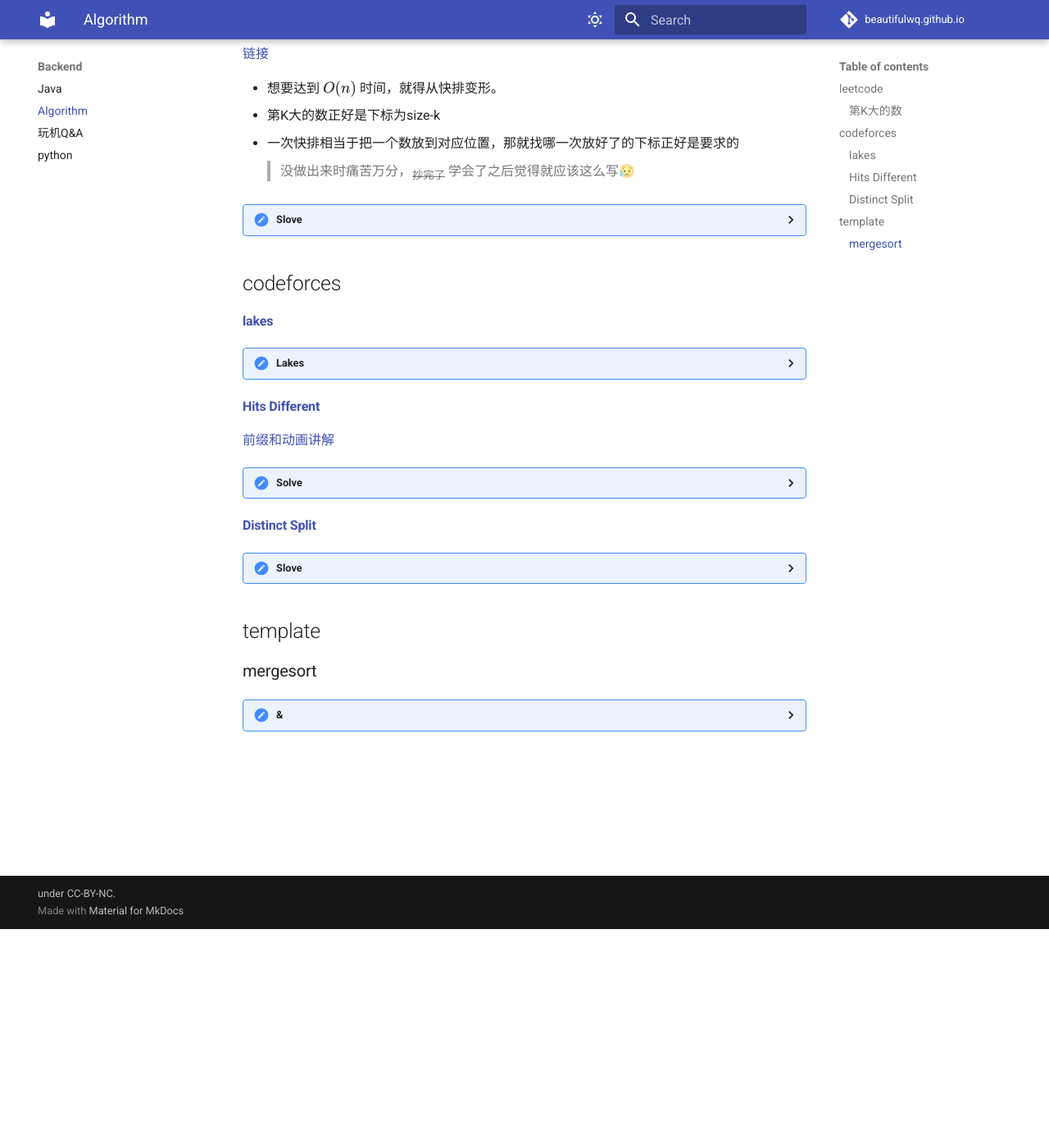
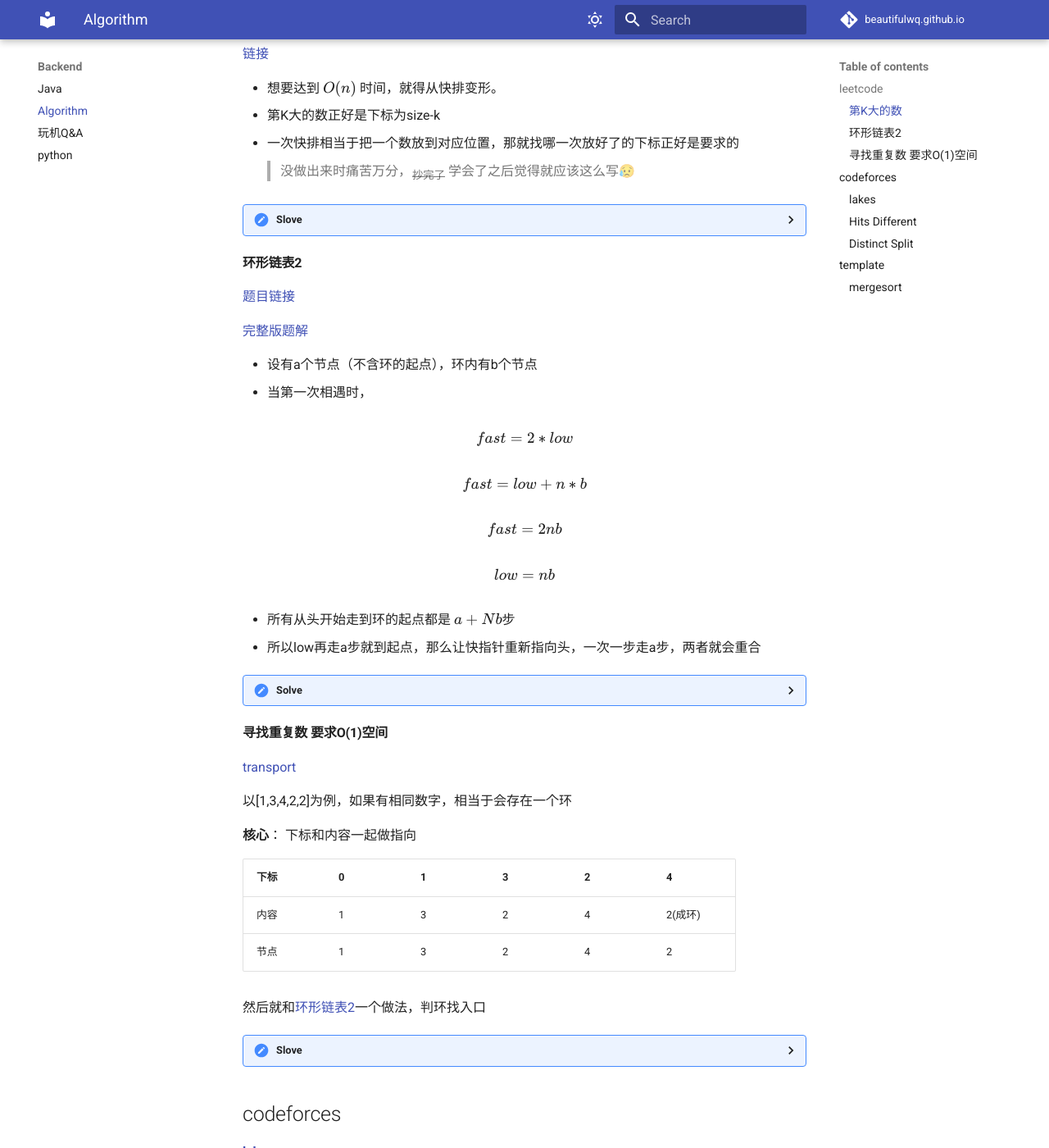
Before and after one commit to edwardwq301/wqtech, an MkDocs documentation site: the page built from docs/backend/algorithm.md, in a window 1280 px wide and 1400 px high, scrolled down 267 px. Shown: the whole window at 82% size. Built offline with MkDocs 1.6.1 and Material for MkDocs 9.7.7, drawn with Linux system fonts in a browser that asks for light colours; some web fonts are replaced; comment, search, counter and statistics services are not loaded.

Commit message:
20230809

````diff
--- a/docs/backend/algorithm.md
+++ b/docs/backend/algorithm.md
@@ -29,6 +29,98 @@
     };
     ```
 
+
+#### 环形链表2
+[题目链接](https://leetcode.cn/problems/linked-list-cycle-ii/description/)
+
+[完整版题解](https://leetcode.cn/problems/linked-list-cycle-ii/solutions/12616/linked-list-cycle-ii-kuai-man-zhi-zhen-shuang-zhi-/)
+
+- 设有a个节点（不含环的起点），环内有b个节点
+- 当第一次相遇时，
+
+$$ fast=2*low $$
+
+$$ fast=low+n*b $$
+
+$$ fast=2nb $$
+
+$$low=nb $$
+
+- 所有从头开始走到环的起点都是 $a+Nb步$
+- 所以low再走a步就到起点，那么让快指针重新指向头，一次一步走a步，两者就会重合
+
+??? solve
+    ```C++
+    class Solution {
+    public:
+    ListNode *detectCycle(ListNode *head) {
+        ListNode *low = head;
+        ListNode *fast = head;
+        bool ff = false;
+        while (fast != nullptr && fast->next != nullptr) {
+            fast = fast->next->next;
+            low = low->next;
+            if (fast == low) {
+                ff = true;
+                break;
+            }
+        }
+        if (ff) {
+           fast=head;
+            while (fast!=low){
+                fast=fast->next;
+                low=low->next;
+            }
+            return low;
+        }
+        return nullptr;
+
+    }
+    };
+    ```
+
+
+
+#### 寻找重复数 要求O(1)空间
+
+[transport](https://leetcode.cn/problems/find-the-duplicate-number/description/)
+
+以[1,3,4,2,2]为例，如果有相同数字，相当于会存在一个环
+
+**核心**：
+下标和内容一起做指向
+
+| 下标 | 0 | 1 | 3 | 2 | 4       |
+|------|---|---|---|---|---------|
+| 内容 | 1 | 3 | 2 | 4 | 2(成环) |
+| 节点 | 1 | 3 | 2 | 4 | 2       |
+
+然后就和[环形链表2](https://leetcode.cn/problems/linked-list-cycle-ii/description/)一个做法，判环找入口
+
+??? slove
+    ```C++
+    class Solution {
+    public:
+        int findDuplicate(vector<int>& nums) {
+            int low=0,fast=0;
+            //go 1step 2step
+            low=nums[low];
+            fast=nums[nums[fast]];
+            while (low!=fast){
+                low=nums[low];
+                fast=nums[nums[fast]];
+            }
+            //fast goto begin node
+            fast=0;
+            while (low!=fast){
+                low=nums[low];
+                fast=nums[fast];
+            }
+            return fast;
+
+        }
+    };
+    ```
 
 ## codeforces
 #### [lakes](https://codeforces.com/contest/1829/problem/E)
````
